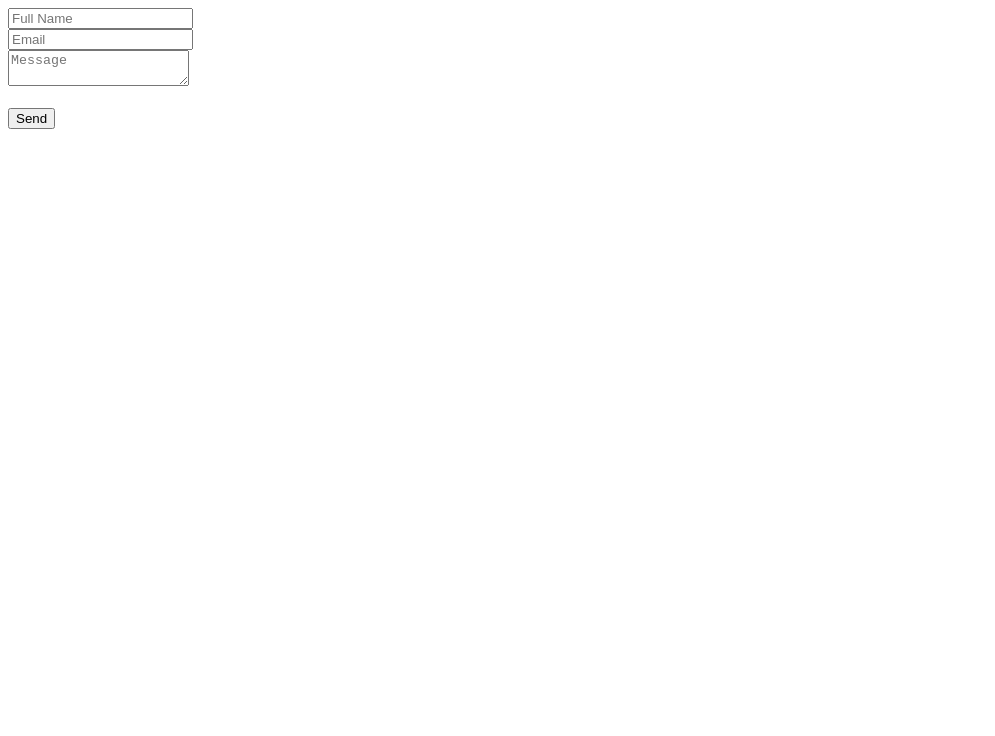
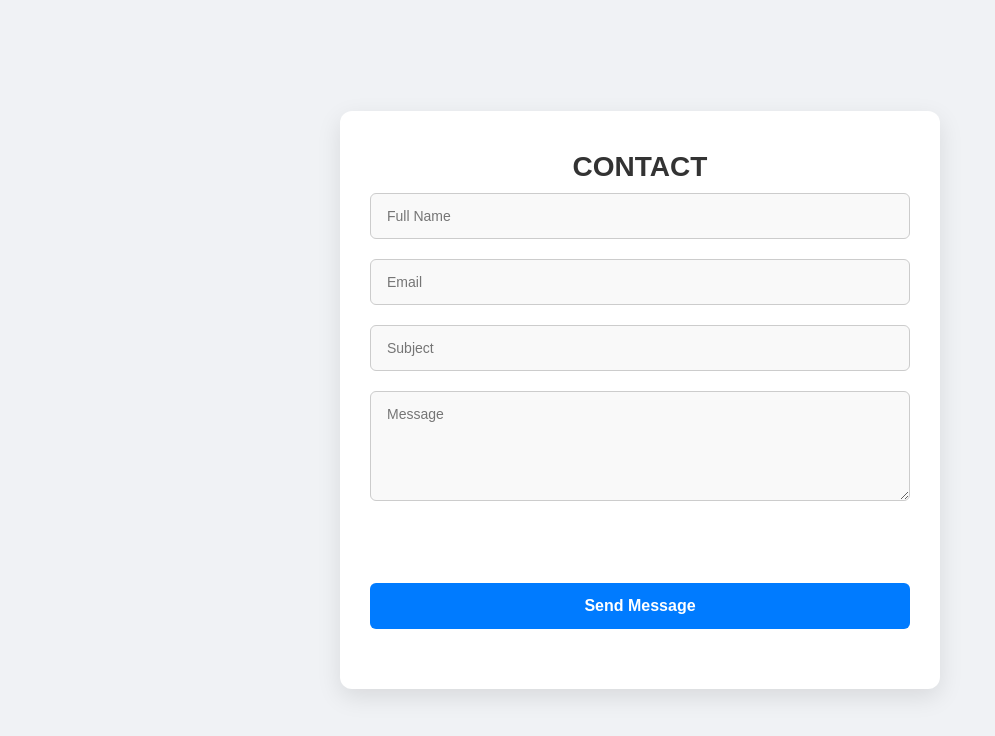
Before and after one commit to tarannumtasfia/contact_form, a website: page public/contactform.html in a window 1280 px wide. Shown: the whole page, without its empty margins (0-995 px from the left). Drawn offline with Linux system fonts and the light colour scheme.

Commit message:
got some update

```diff
--- a/public/contactform.html
+++ b/public/contactform.html
@@ -3,18 +3,22 @@
 <head>
   <meta charset="UTF-8" />
   <meta name="viewport" content="width=device-width, initial-scale=1.0"/>
-  <title>Contact Form</title>
+  <title>ContactForm</title>
+  <link rel="stylesheet" href="/style.css"/>
   <script src="https://www.google.com/recaptcha/api.js" async defer></script>
 </head>
 <body>
-  <form class="contact-form">
-    <input type="text" id="name" placeholder="Full Name" required><br>
-    <input type="email" id="email" placeholder="Email" required><br>
-    <textarea id="message" placeholder="Message" required></textarea><br>
-    <div class="g-recaptcha" data-sitekey="6LesrHErAAAAAM_RkCJZpvpri7eHEfjXBC-zHSs2"></div><br>
-    <button type="submit">Send</button>
-  </form>
-
+  <div class="form-container">
+    <form class="contact-form">
+      <h2>CONTACT</h2>
+      <input type="text" id="name" placeholder="Full Name"/><br/>
+      <input type="email" id="email" placeholder="Email"/><br/>
+      <input type="text" id="subject" placeholder="Subject"/><br/>
+      <textarea id="message" placeholder="Message" rows="5"></textarea><br/>
+      <div class="g-recaptcha" data-sitekey="6LesrHErAAAAAM_RkCJZpvpri7eHEfjXBC-zHSs2"></div><br/>
+      <input type="submit" class="submit" value="Send Message"/>
+    </form>
+  </div>
   <script src="/app.js"></script>
 </body>
 </html>
```
